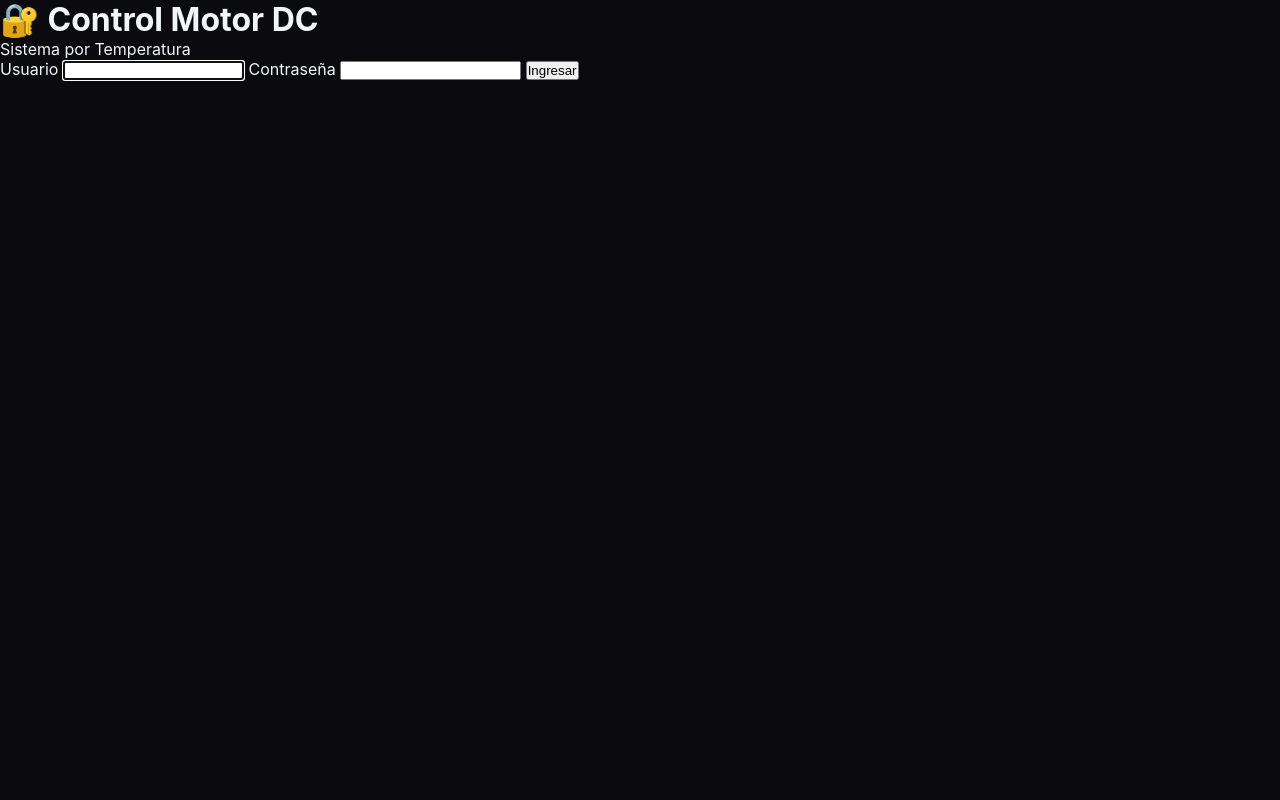
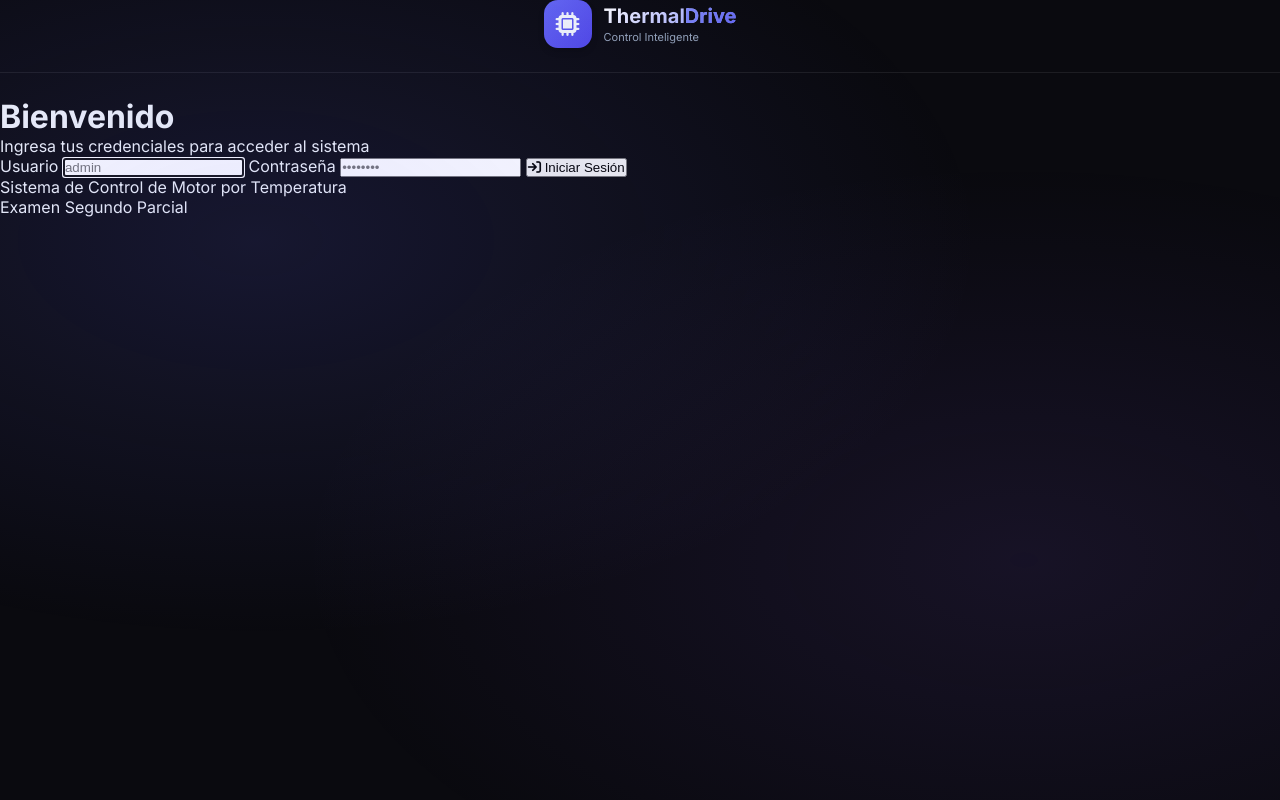
Before and after one commit to AngelRicardoGarcia/Examen2, a Flask app: template templates/login.html in a window 1280 px wide. Run offline with Flask 3, Linux system fonts and the light colour scheme; the template is opened without the code that fills it, so the values that code supplies are empty.

Commit message:
login.html

```diff
--- a/templates/login.html
+++ b/templates/login.html
@@ -3,26 +3,48 @@
 <head>
     <meta charset="UTF-8">
     <meta name="viewport" content="width=device-width, initial-scale=1.0">
-    <title>Login - Control Motor</title>
+    <title>ThermalDrive | Login</title>
     <link rel="stylesheet" href="/static/css/style.css">
+    <link href="https://fonts.googleapis.com/css2?family=Inter:wght@300;400;500;600;700&display=swap" rel="stylesheet">
+    <link rel="stylesheet" href="https://cdnjs.cloudflare.com/ajax/libs/font-awesome/6.4.0/css/all.min.css">
 </head>
 <body class="auth">
+    <div class="bg-gradient"></div>
     <div class="auth-wrap">
         <div class="auth-card">
+            <div class="logo-area" style="justify-content: center; margin-bottom: 24px;">
+                <div class="logo-icon">
+                    <i class="fas fa-microchip"></i>
+                </div>
+                <div class="logo-text">
+                    <h2>Thermal<span>Drive</span></h2>
+                    <p>Control Inteligente</p>
+                </div>
+            </div>
             <div class="auth-head">
-                <h1>🔐 Control Motor DC</h1>
-                <p>Sistema por Temperatura</p>
+                <h1>Bienvenido</h1>
+                <p>Ingresa tus credenciales para acceder al sistema</p>
             </div>
-            <form method="POST">
+            <form method="POST" class="auth-form">
                 <label>Usuario</label>
-                <input type="text" name="username" required autofocus>
+                <input type="text" name="username" placeholder="admin" required autofocus>
                 <label>Contraseña</label>
-                <input type="password" name="password" required>
-                <button type="submit" class="auth-btn">Ingresar</button>
+                <input type="password" name="password" placeholder="••••••••" required>
+                <button type="submit" class="auth-btn">
+                    <i class="fas fa-arrow-right-to-bracket"></i>
+                    Iniciar Sesión
+                </button>
                 {% if error %}
-                <div class="error">{{ error }}</div>
+                <div class="error">
+                    <i class="fas fa-exclamation-triangle"></i>
+                    {{ error }}
+                </div>
                 {% endif %}
             </form>
+            <div class="auth-footer">
+                <p>Sistema de Control de Motor por Temperatura</p>
+                <p>Examen Segundo Parcial</p>
+            </div>
         </div>
     </div>
 </body>
```
